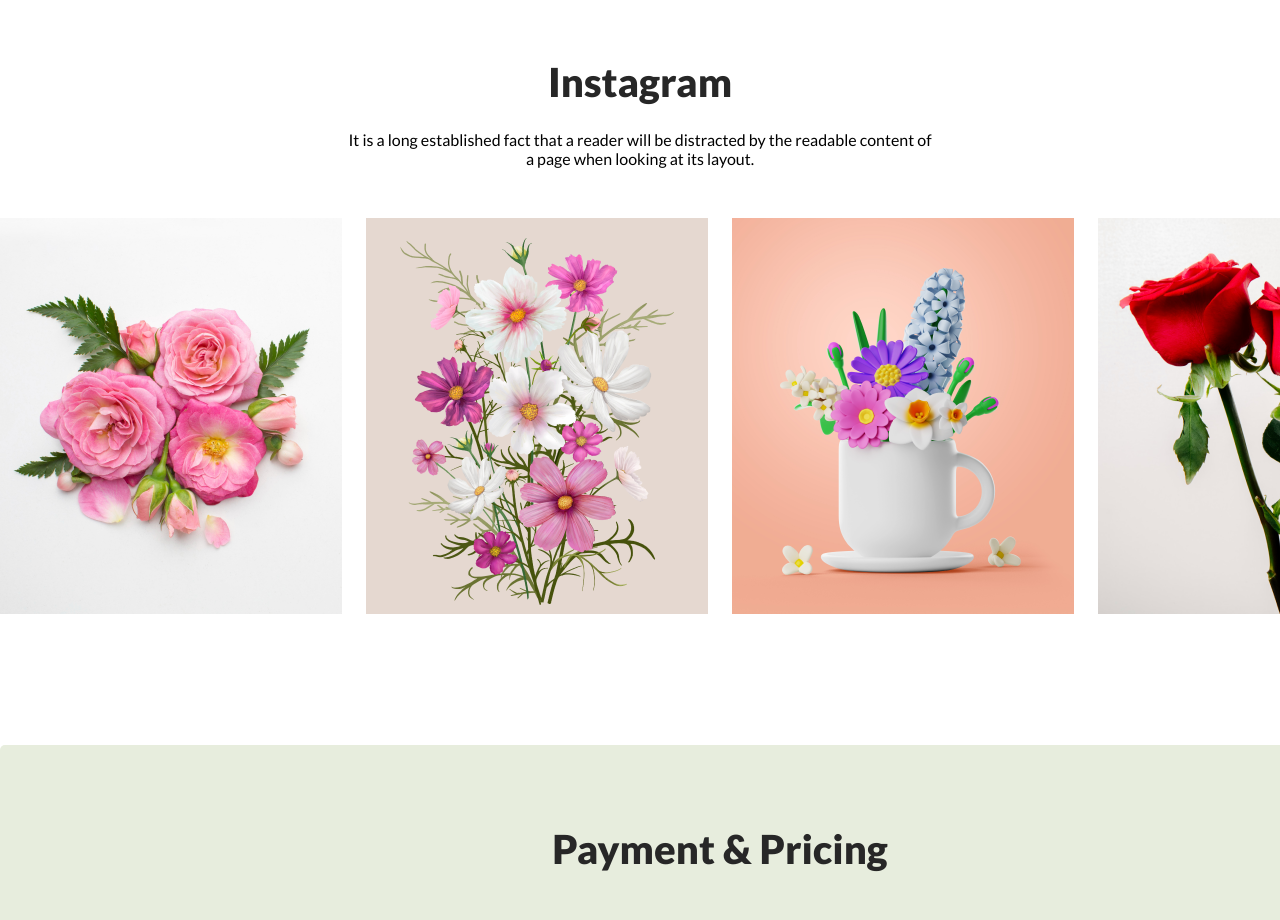
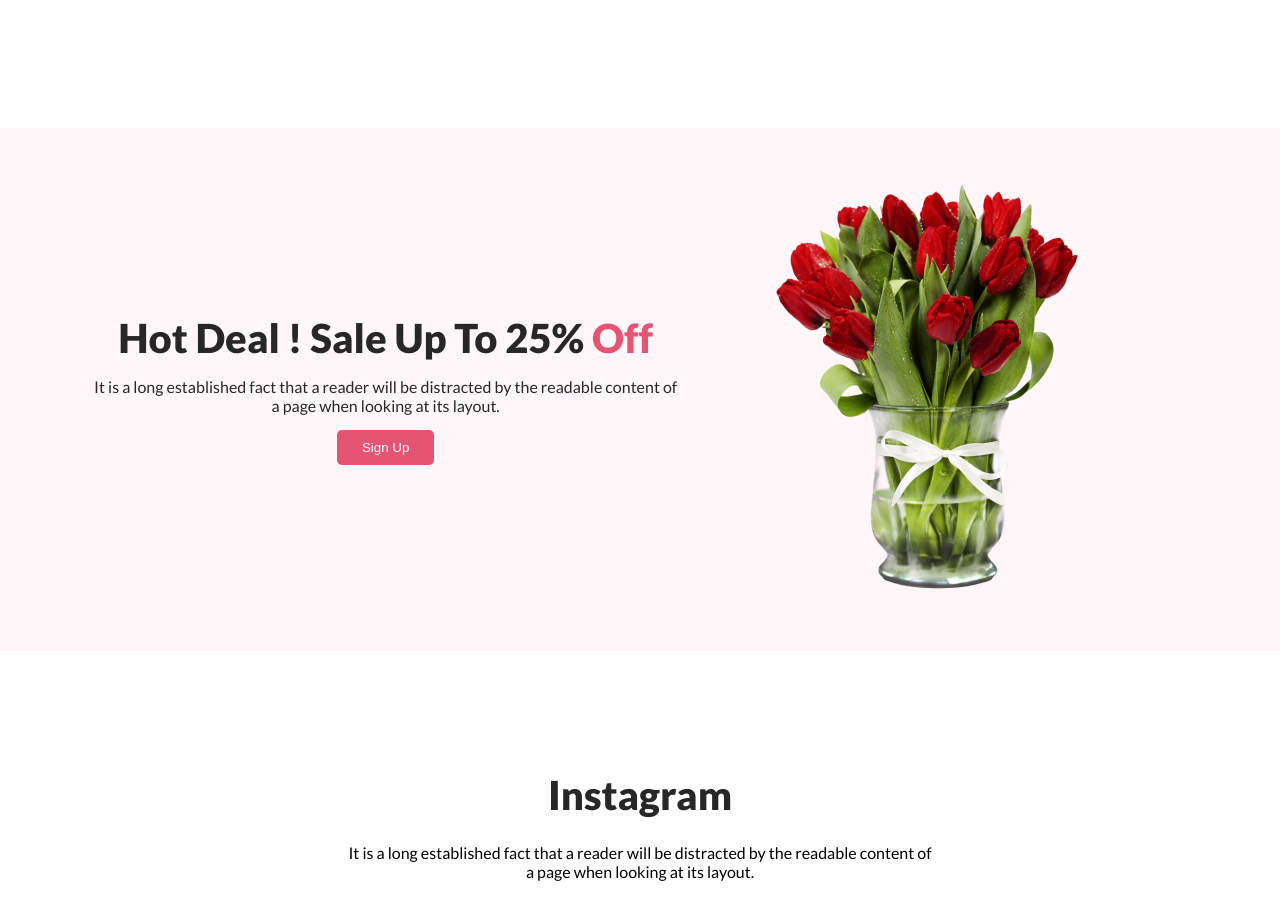
Before and after one commit to nayon89/papri-flower-shop, a plain HTML site: page index.html in a window 1280 px wide. Shown: the part 1660-2580 px from the top of the page. Drawn offline with Linux system fonts and the light colour scheme.

Commit message:
hot deal part completed

```diff
--- a/index.html
+++ b/index.html
@@ -90,6 +90,25 @@
             </div>
         </section>
         <!-------------------- featured-part-end -------------------->
+
+        <!-------------------- hot-deal-part-start -------------------->
+        <div class="deal-container">
+            <div class="deal-text">
+                <h2 class="deal-heading">
+                    Hot Deal ! Sale Up To 25% <span>Off</span>
+
+                </h2>
+                <p class="deal-info">It is a long established fact that a reader will be distracted by the readable content of a page when looking at its layout.</p>
+                <button class="primary-btn">Sign Up</button>
+            </div>
+
+            <div class="deal-image">
+                <img src="./images/pngwing 8.png" alt="">
+            </div>
+        </div>
+
+
+        <!-------------------- hot-deal-part-end -------------------->
 
 
         <!-------------------- instagram-part-start -------------------->
--- a/style.css
+++ b/style.css
@@ -91,6 +91,42 @@ body{
     font-size: 24px;
 }
 /* ---------------------------featured-part-end--------------------- */
+
+
+/* ---------------------------hot-deal-part-start--------------------- */
+.deal-container{
+    display: flex;
+    background-color: #FEF6F8;
+    align-items: center;
+    justify-content: space-evenly;
+    margin: 120px 0;
+    padding: 50px 0;
+
+}
+.deal-text{
+    width: 594px;
+    text-align: center;
+}
+.deal-heading{
+    font-size: 40px;
+    font-weight: 800;
+    color: #272727;
+}
+.deal-heading > span{
+
+    color: #E55473;
+}
+.deal-info{
+    font-size: 16px;
+    color: #272727;
+    margin: 15px 0;
+
+}
+.deal-image{
+    width:420px;
+}
+
+/* ---------------------------hot-deal-part-end--------------------- */
 
 
 
```
